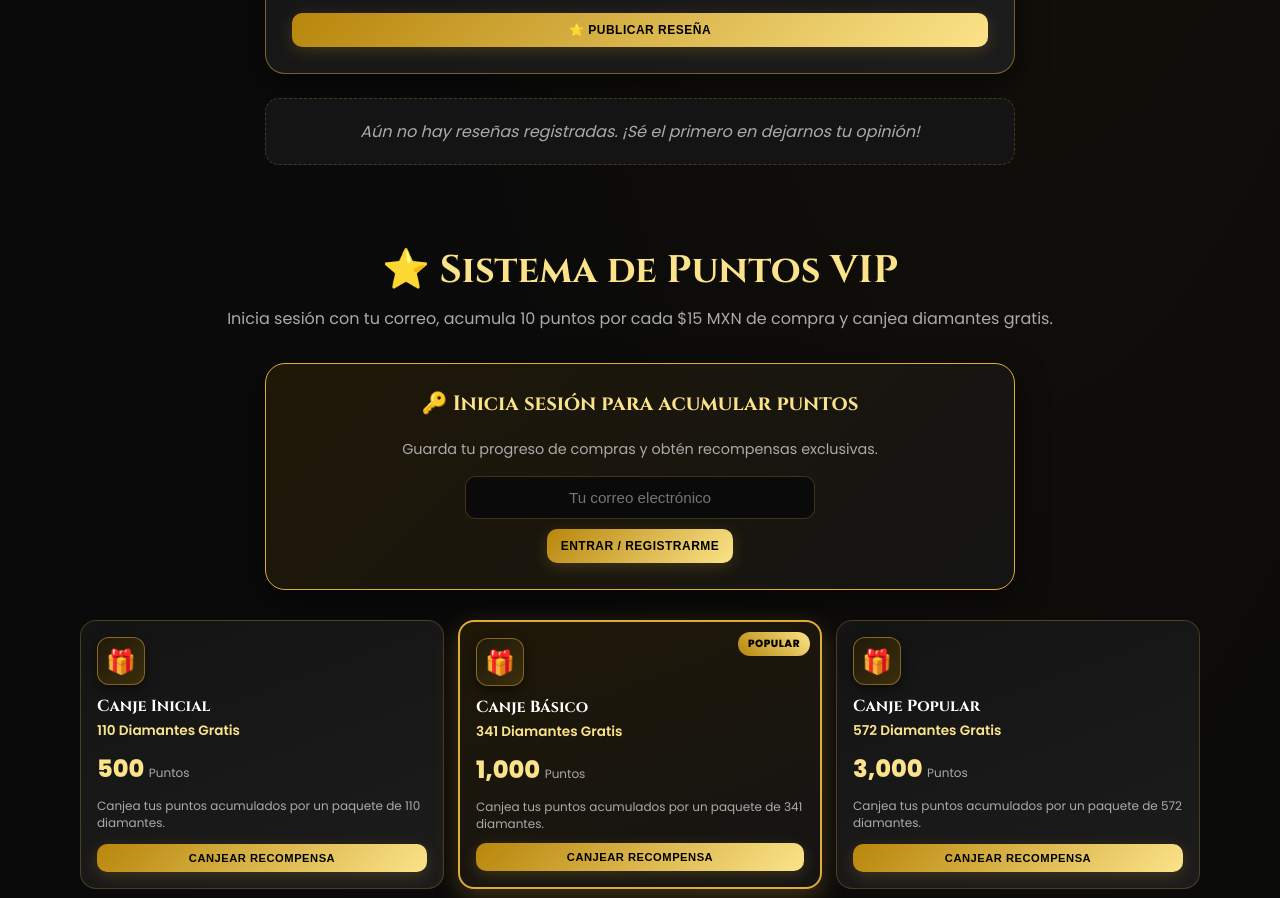
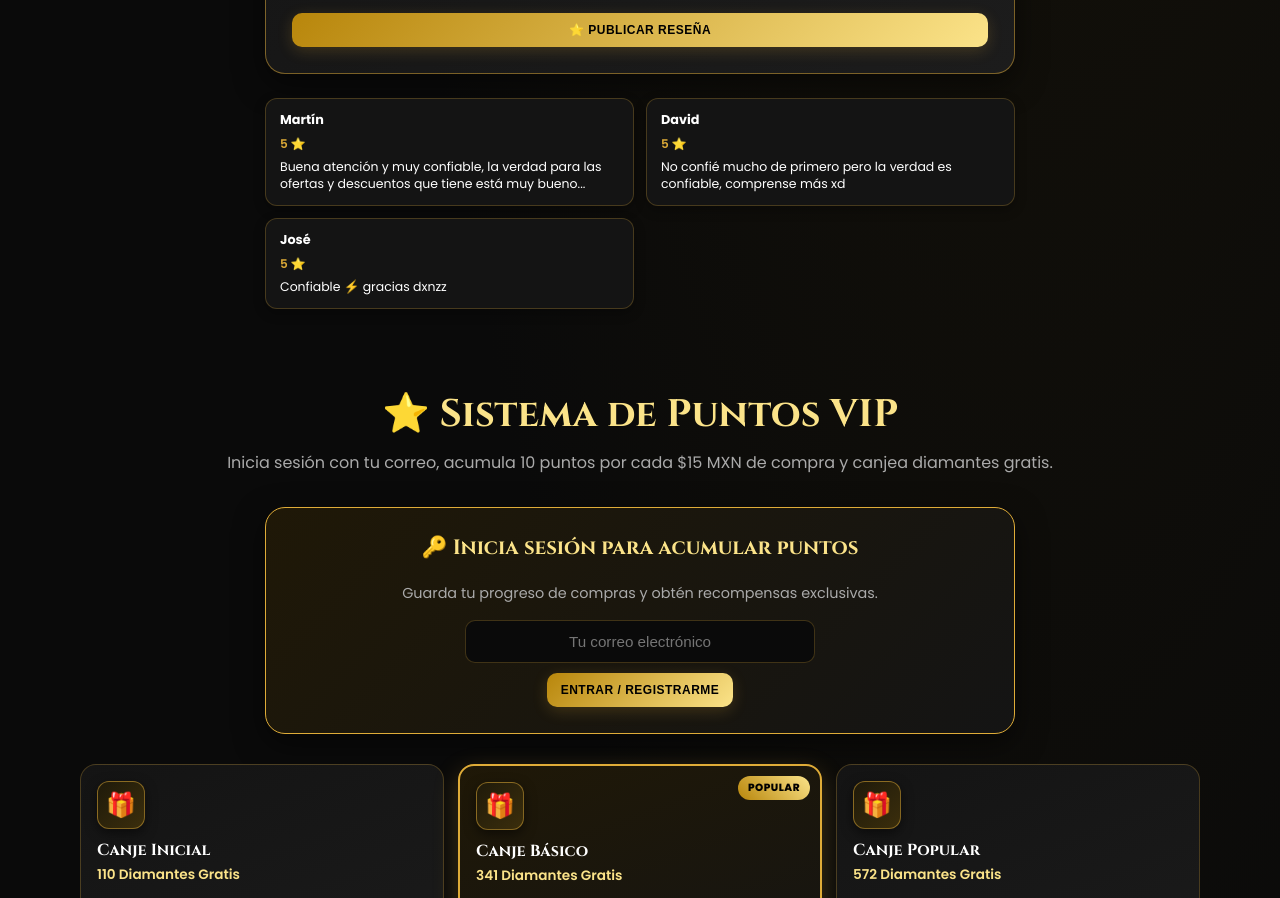
Before and after one commit to dxnzzventas/Dxnzz-ventas-ff, a plain HTML site: page index.html in a window 1280 px wide. Shown: the part 3701-4599 px from the top of the page. Drawn offline with Linux system fonts and the light colour scheme.

Commit message:
Actualizar index.html

```diff
--- a/index.html
+++ b/index.html
@@ -1463,7 +1463,7 @@ function calcularTotal() {
   }
 }
 
-// SISTEMA DE RESEÑAS COMPACTAS
+// SISTEMA DE RESEÑAS CON RESEÑAS PREDETERMINADAS PARA TODOS
 function seleccionarEstrellas(estrellas) {
   calificacionSeleccionada = estrellas;
   const spans = document.querySelectorAll('#starSelect span');
@@ -1479,14 +1479,19 @@ function seleccionarEstrellas(estrellas) {
 
 function cargarReseñas() {
   const lista = document.getElementById('reviewsList');
-  let reseñasGuardadas = JSON.parse(localStorage.getItem('dxnzz_reviews_compact_v1')) || [];
+  let reseñasGuardadas = JSON.parse(localStorage.getItem('dxnzz_reviews_compact_v1'));
+
+  // Si no hay reseñas guardadas en este navegador, cargamos estas por defecto para que todos las vean
+  if (!reseñasGuardadas || reseñasGuardadas.length === 0) {
+    reseñasGuardadas = [
+      { nombre: "Martín", estrellas: 5, comentario: "Buena atención y muy confiable, la verdad para las ofertas y descuentos que tiene está muy bueno..." },
+      { nombre: "David", estrellas: 5, comentario: "No confié mucho de primero pero la verdad es confiable, comprense más xd" },
+      { nombre: "José", estrellas: 5, comentario: "Confiable ⚡ gracias dxnzz" }
+    ];
+    localStorage.setItem('dxnzz_reviews_compact_v1', JSON.stringify(reseñasGuardadas));
+  }
 
   lista.innerHTML = "";
-  if (reseñasGuardadas.length === 0) {
-    lista.innerHTML = `<div class="no-reviews" style="grid-column: 1 / -1;">Aún no hay reseñas registradas. ¡Sé el primero en dejarnos tu opinión!</div>`;
-    return;
-  }
-
   reseñasGuardadas.forEach(rev => {
     let item = document.createElement('div');
     item.className = 'review-card-compact';
```
